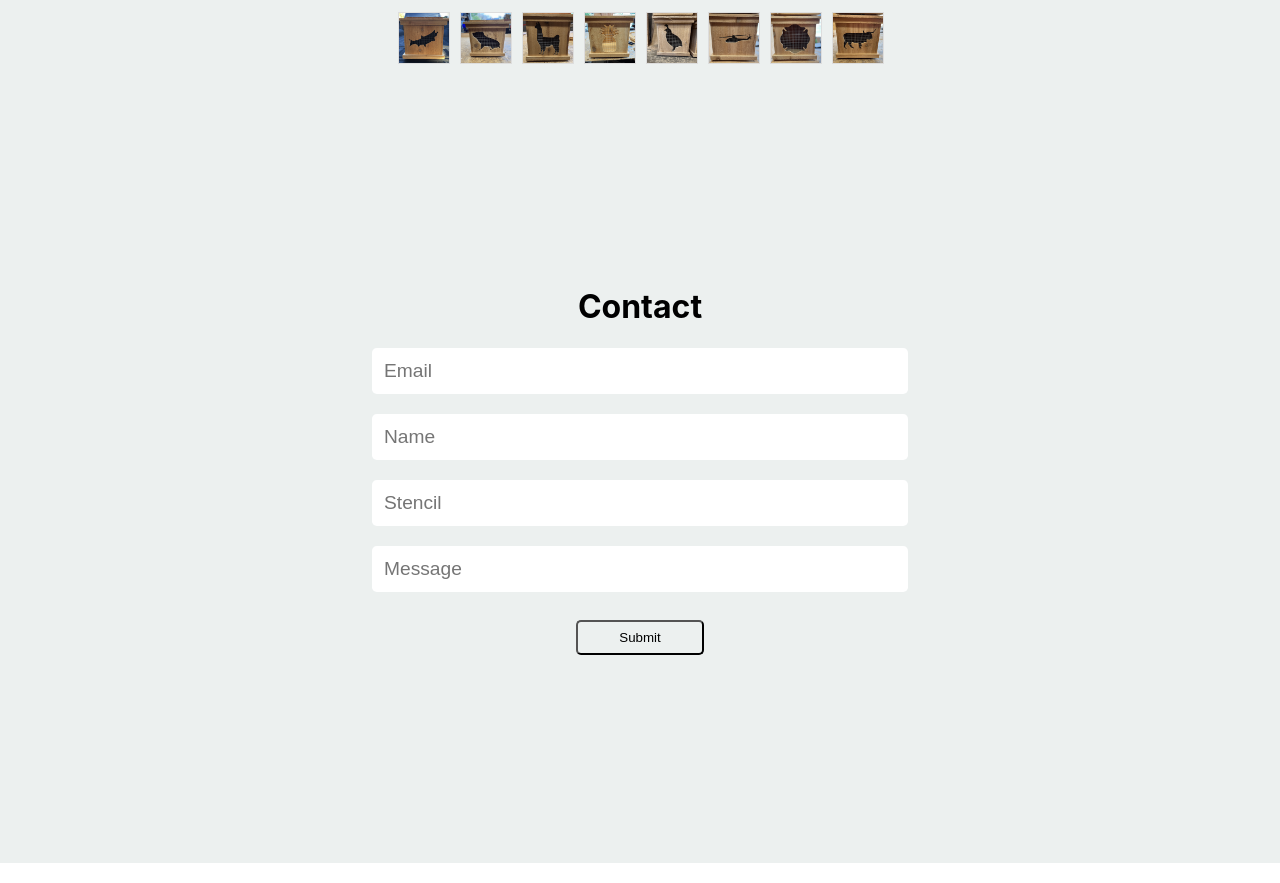
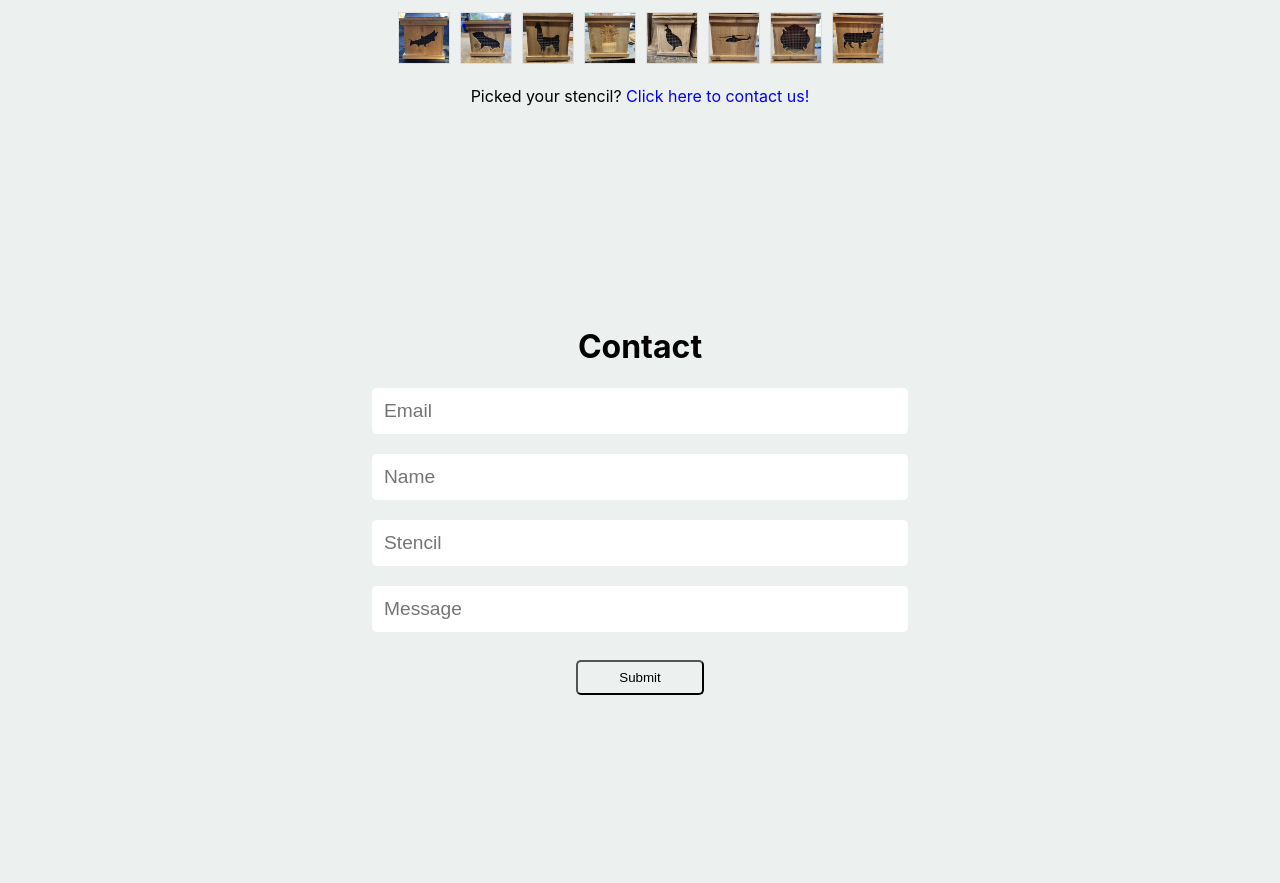
Before and after one commit to Shelcisco/Chucks-Planter-Boxes-, a React (Create React App) app: page / in a window 1280 px wide. Shown: the part 1994-2877 px from the top of the page. Built offline with nearby package versions, Linux system fonts and the light colour scheme.

Commit message:
Add Scroll Link

```diff
--- a/src/components/Gallery.js
+++ b/src/components/Gallery.js
@@ -1,4 +1,5 @@
 import React, { useEffect, useState } from "react";
+import { Link as ScrollLink } from "react-scroll";
 
 
 
@@ -300,6 +301,10 @@ function Gallery() {
             {generatePreviewImages()}
           </div>
         </div>
+        <br></br>
+        <div className="sp">Picked your stencil? <ScrollLink to="contact" smooth={true} duration={500} style={{ color: 'blue' }}>
+   Click here to contact us!
+</ScrollLink> </div>
       </div>
     );
   }
```
